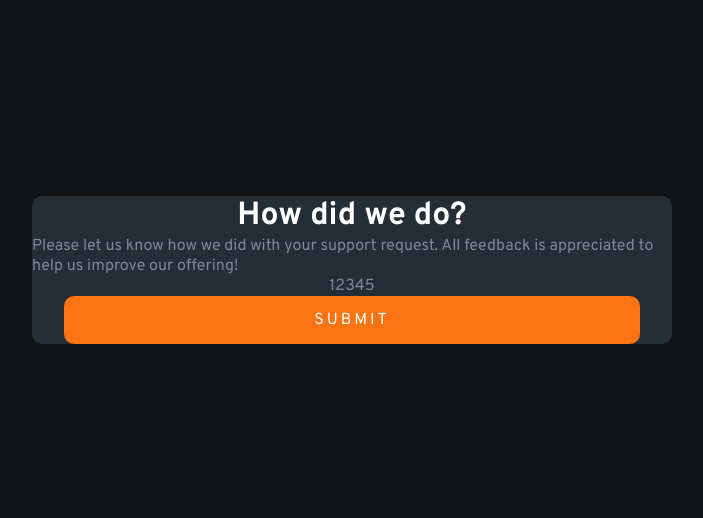
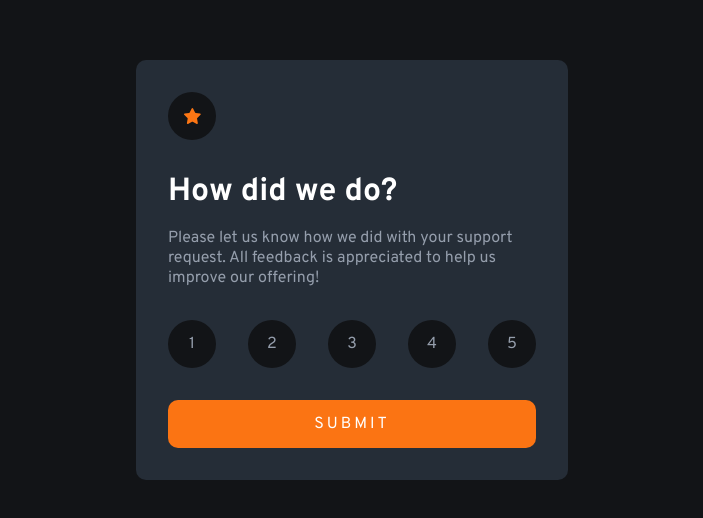
Before and after one commit to allankruger/interactive-rating-component, a React (Vite) app: page / in a window 1280 px wide. Shown: the part 130-648 px from the top of the page, without its empty margins (288-991 px from the left). Built offline with nearby package versions, Linux system fonts and the light colour scheme.

Commit message:
corrects general styling

```diff
--- a/src/App.jsx
+++ b/src/App.jsx
@@ -1,9 +1,13 @@
 import "./global.css";
 import styles from "./App.module.css";
+import iconStar from "./assets/icon-star.svg";
 
 export function App() {
   return (
     <div className={styles.card}>
+      <div className={styles.icon}>
+        <img src={iconStar} alt="Icon star" />
+      </div>
       <h1>How did we do?</h1>
 
       <p>
--- a/src/App.module.css
+++ b/src/App.module.css
@@ -2,9 +2,12 @@
   display: flex;
   flex-direction: column;
   align-items: center;
+  text-align: start;
+  gap: 1rem;
   background: var(--dark-blue);
-    max-width: 40rem;
+  max-width: 27rem;
   margin: 0;
+  padding: 2rem;
   position: absolute;
   top: 50%;
   left: 50%;
@@ -12,23 +15,52 @@
   transform: translate(-50%, -50%);
 
   border-radius: 10px;
-    color: var(--medium-grey);
+  color: var(--light-grey);
 }
 
 .card h1 {
   color: var(--white);
+  align-self: flex-start;
+}
+
+.card p {
+    margin-bottom: 1rem;
+}
+
+.icon {
+    align-self: flex-start;
+    background-color: var(--darker-blue);
+    border-radius: 50%;
+    width: 3rem;
+    height: 3rem;
+    line-height: 3rem;
+    text-align: center;
+    font-size: 2rem;
+    margin-bottom: 1rem;
   }
 
 .ratings {
   list-style-type: none;
   display: flex;
-    color: var(--medium-grey);
+  justify-content: space-between;
+  width: 100%;
+  color: var(--light-grey);
+  margin-bottom: 1rem;
+}
+
+.ratings li {
+  background-color: var(--darker-blue);
+  border-radius: 50%;
+  width: 3rem;
+  height: 3rem;
+  line-height: 3rem;
+  text-align: center;
 }
 
 .button {
   background-color: var(--primary);
   color: var(--white);
-    width: 90%;
+  width: 100%;
   border: 0;
   border-radius: 10px;
   height: 3rem;
```
Lines whose indentation alone changed are shown as unchanged.
